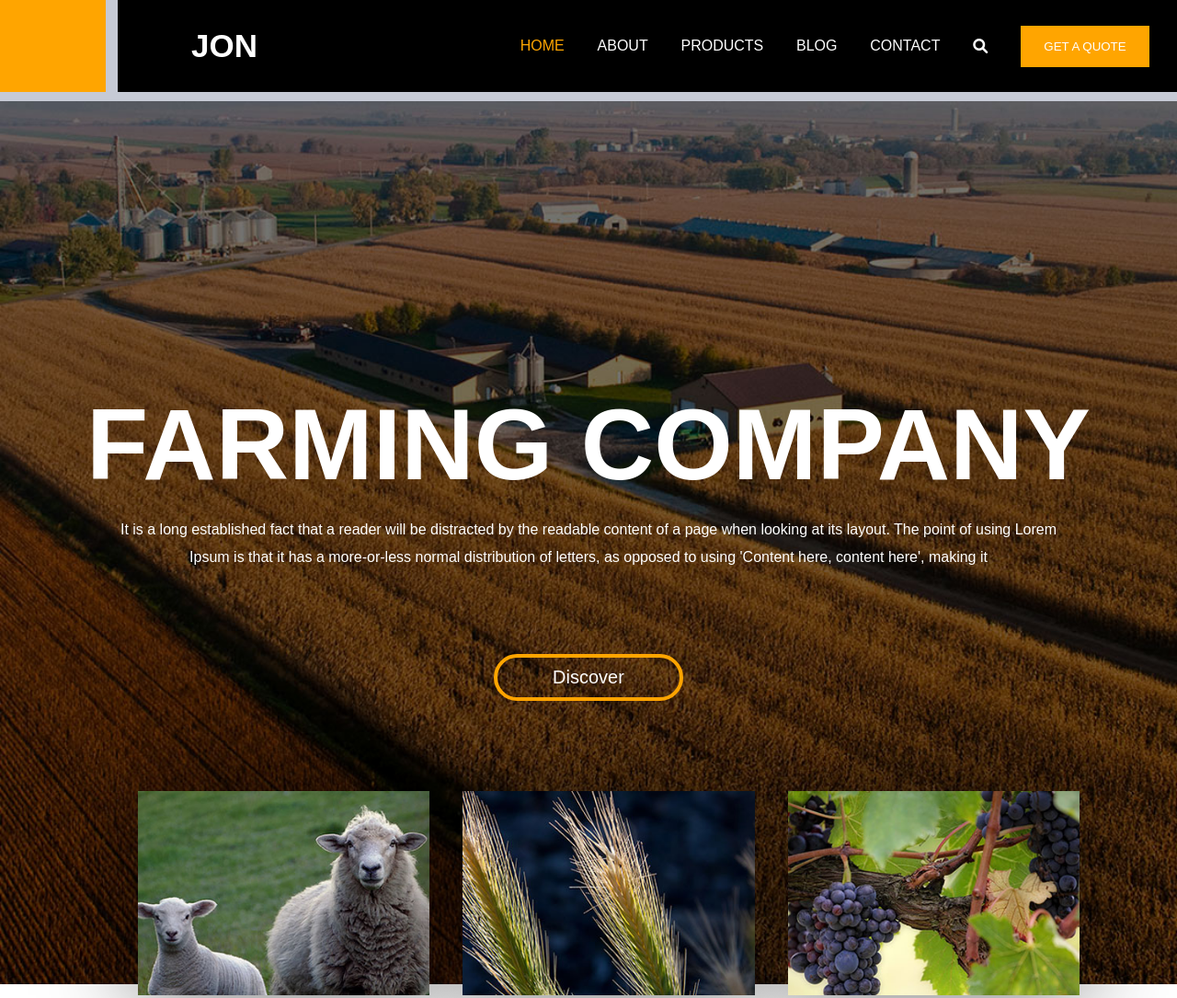
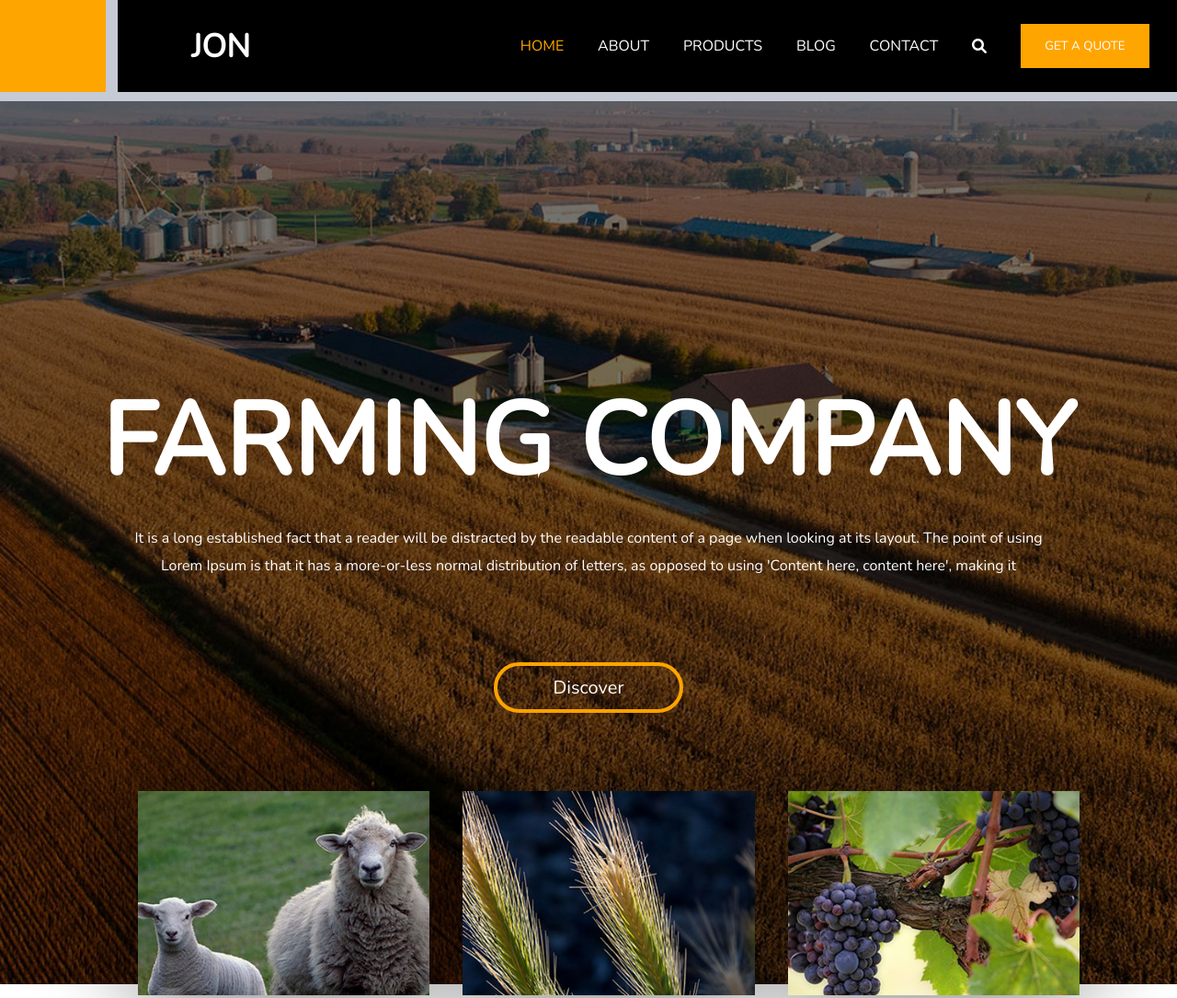
Before and after one commit to alisherabdullaxatov/sayt04.20.2022, a plain HTML site: page index.html in a window 1280 px wide. Shown: the top 1085 px of the page at 92% size. Drawn offline with nearby package versions, Linux system fonts and the light colour scheme.

Commit message:
fontfemily

```diff
--- a/index.css
+++ b/index.css
@@ -1,10 +1,14 @@
+
+@import url('https://fonts.googleapis.com/css2?family=Nunito:wght@300&display=swap');
+
+
 *{
     padding: 0;
     margin: 0;
     box-sizing: border-box;
     list-style: none;
     text-decoration: none;
-     font-family: sans-serif;
+    font-family: 'Nunito', sans-serif;
 }
 
 
--- a/index.html
+++ b/index.html
@@ -6,6 +6,7 @@
     <meta name="viewport" content="width=device-width, initial-scale=1.0">
     <link rel="stylesheet" href="index.css">
     <title>Document</title>
+    <link href="https://fonts.googleapis.com/css2?family=Nunito:wght@300&display=swap" rel="stylesheet">
     <link rel="stylesheet" href="https://cdnjs.cloudflare.com/ajax/libs/font-awesome/6.0.0/css/all.min.css" >
 
 </head>
```
